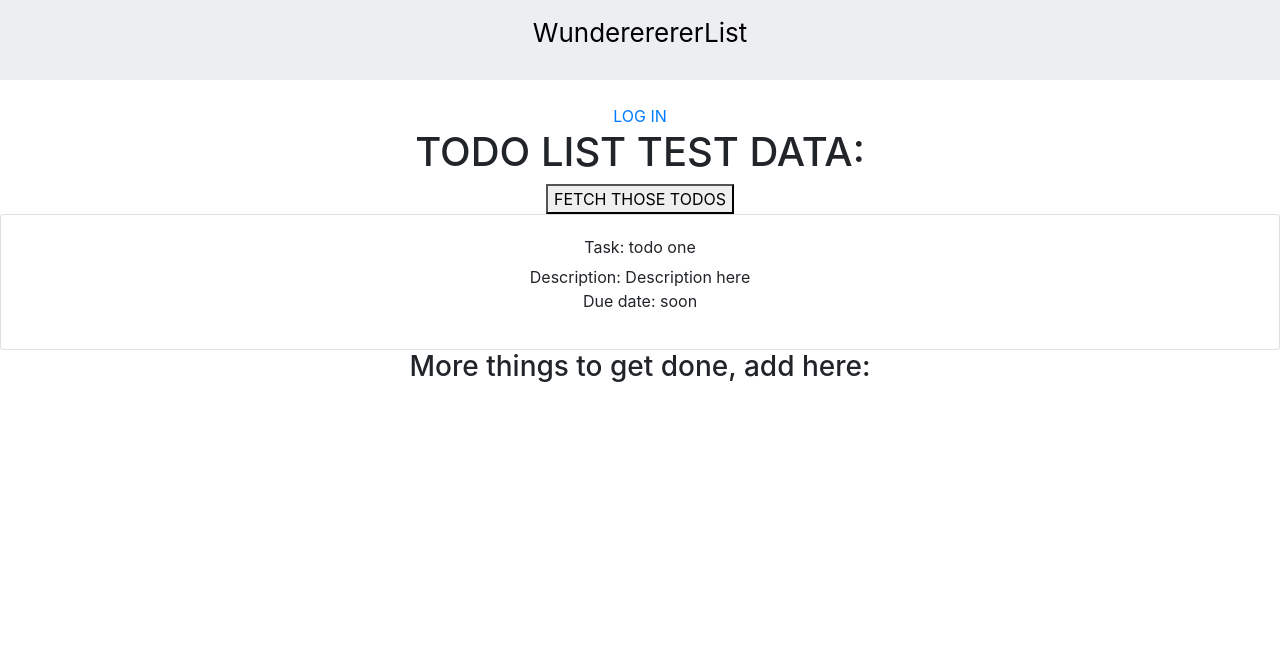
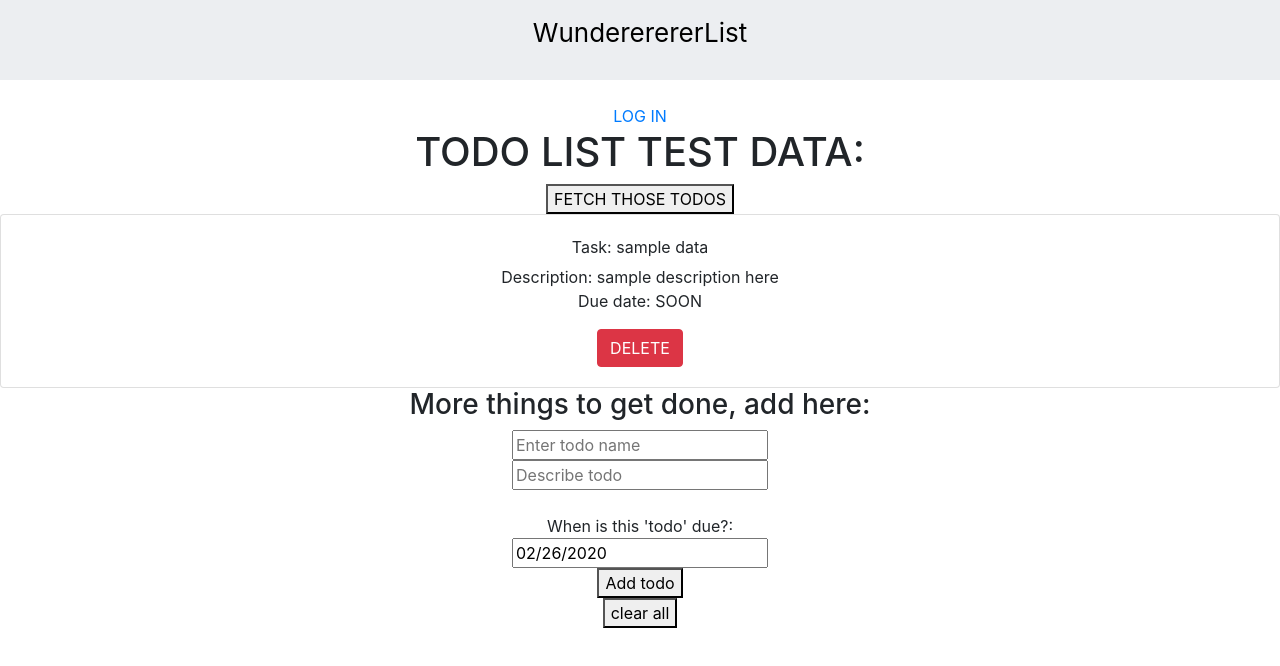
Before and after one commit to Wunderlist1-bw/Front-End, a React (Create React App) app in the folder wunder_list_front_end/: page /list in a window 1280 px wide. Shown: the top 666 px of the page. Built offline with nearby package versions, Linux system fonts and the light colour scheme; sample sign-in values are in the browser's storage.

Commit message:
delete functionaliy is complete

```diff
--- a/wunder_list_front_end/src/actions/index.js
+++ b/wunder_list_front_end/src/actions/index.js
@@ -24,11 +24,9 @@ export const getList = () => dispatch => {
     axiosWithAuth()
         .get(`/api/task`)
         .then(res => {
-            console.log(res);
             dispatch({ type: LOAD_LIST, payload: res.data })
         })
         .catch(err => {
-            console.log('could not get list', err);
             dispatch({ type: LIST_ERROR, payload: "NO LIST FOR YOU" })
         })
 }
@@ -64,13 +62,13 @@ export const editTodo = () => dispatch => {
         })
 }
 
-export const deleteTodo = () => dispatch => {
+export const deleteTodo = (todo) => dispatch => {
     dispatch({ type: DELETE_TODO });
 
     axiosWithAuth()
-        .post(``)
+        .delete(`/api/task/${todo.id}`)
         .then(res => {
-            console.log('todo go bye bye?', res.data);
+            console.log('todo go bye bye?', res.id);
             dispatch({ type: TODO_DELETED, payload: res.data })
         })
         .catch(res => {
@@ -78,3 +76,12 @@ export const deleteTodo = () => dispatch => {
             dispatch({ type: DELETE_ERROR, payload: "YOU ARE STUCK WITH THIS TODO" })
         })
 }
+
+
+// const deleteColor = color => {
+//     // make a delete request to delete this color
+//     axiosWithAuth()
+//       .delete(`/colors/${color.id}`)
+//       .then(res => console.log('delete worked', res))
+//       .catch(err => console.log('delete did not work', err))
+//   };
--- a/wunder_list_front_end/src/components/CardItem.js
+++ b/wunder_list_front_end/src/components/CardItem.js
@@ -1,15 +1,20 @@
 import React, { useState } from 'react';
 import { Card, CardText, CardBody, CardTitle, CardSubtitle, Button } from 'reactstrap';
+import { connect } from 'react-redux';
 // import { Route, Link } from "react-router-dom";
 
+import { deleteTodo } from '../actions';
 
 
-export default function CardItem(props) {
+const CardItem = props => {
   // [isDone, setIsDone] = useState(false);
 
   // Not sure if we will handle the state via useState or redux
-  console.log('testing props in card item', props.props.key);
 
+  // const deleteItem = (event, item) => {
+  //   event.preventDefault();
+  //   props.deleteTodo(item);
+  // }
   return (
     <div className='cardItem'>
       <Card>
@@ -19,6 +24,19 @@ export default function CardItem(props) {
           <CardTitle>Task: {props.props.title}</CardTitle>
           <CardSubtitle>Description: {props.props.description}</CardSubtitle>
           <CardText>Due date: {props.props.completeDate}</CardText>
+          <Button
+            color='danger'
+            className="delete"
+            onClick={
+              // () =>
+              // deleteTodo(props.props)
+              e => {
+                e.stopPropagation();
+                console.log('testing delete button response', props.props);
+                console.log(deleteTodo)
+                props.deleteTodo(props.props)
+              }
+            }>DELETE</Button>
           {/* <Button className='donebtn' onDone={doneStatus}>Done</Button> */}
           {/* Done button will change status of the ticket. This element is NOT available for already 'Done' todo cards */}
           <CardText>{props.props.due_date}</CardText>
@@ -27,3 +45,14 @@ export default function CardItem(props) {
     </div>
   );
 }
+
+const mapStateToProps = state => {
+  return {
+
+  }
+}
+
+export default connect(
+  mapStateToProps,
+  { deleteTodo }
+)(CardItem);
--- a/wunder_list_front_end/src/components/TodoList.js
+++ b/wunder_list_front_end/src/components/TodoList.js
@@ -1,7 +1,7 @@
 import React from 'react';
 import { connect } from 'react-redux';
 
-import { getList } from '../actions';
+import { getList, deleteTodo } from '../actions';
 
 import CardItem from '../components/CardItem';
 
@@ -13,7 +13,6 @@ const todoList = props => {
         e.preventDefault();
         props.getList();
     }
-    console.log(props);
 
     return (
         <>
@@ -22,12 +21,14 @@ const todoList = props => {
             {/* {console.log(props.list)} */}
             {
                 props.list.map(todo => (
-                    <CardItem key={todo.title} props={todo} />
+                    <CardItem key={todo.title} props={todo}>
+
+                    </CardItem>
                 ))
 
             }
             <h3>More things to get done, add here:</h3>
-            {/* <TodoForm /> */}
+            <TodoForm />
         </>
     )
 }
--- a/wunder_list_front_end/src/reducers/index.js
+++ b/wunder_list_front_end/src/reducers/index.js
@@ -11,12 +11,13 @@ const initialState = {
         {
             id: Date.now(),
             category: 'home',
-            title: 'todo one',
-            description: 'Description here',
-            completeDate: 'soon',
+            title: 'sample data',
+            description: 'sample description here',
+            completeDate: 'SOON',
             complete: 0
         }
-    ]
+    ],
+    error: ''
 }
 
 export const todoReducer = (state = initialState, action) => {
@@ -38,7 +39,7 @@ export const todoReducer = (state = initialState, action) => {
             return {
                 ...state,
                 isLoading: false,
-
+                error: action.payload
             }
 
         case ADD_TODO:
```
